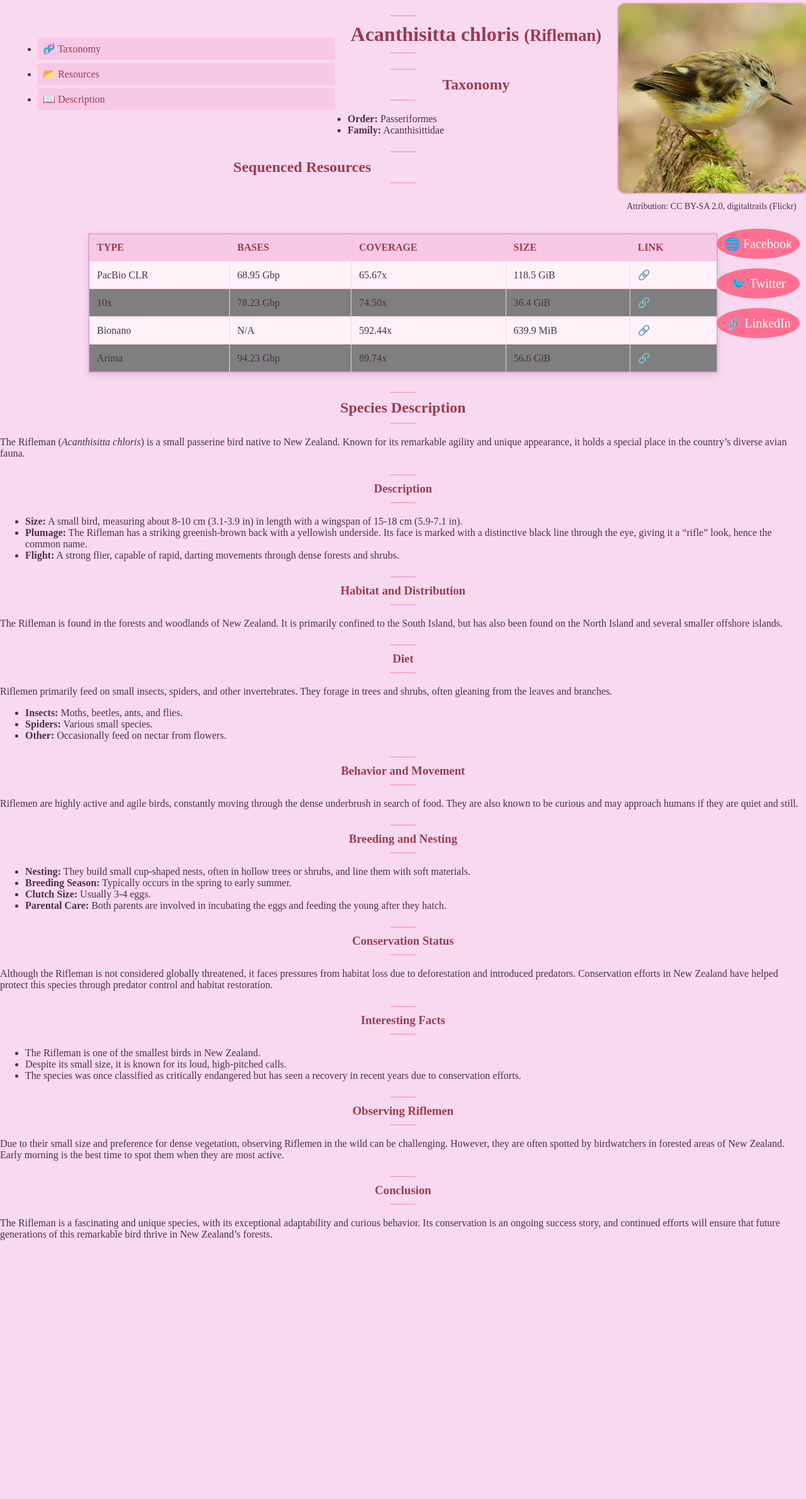
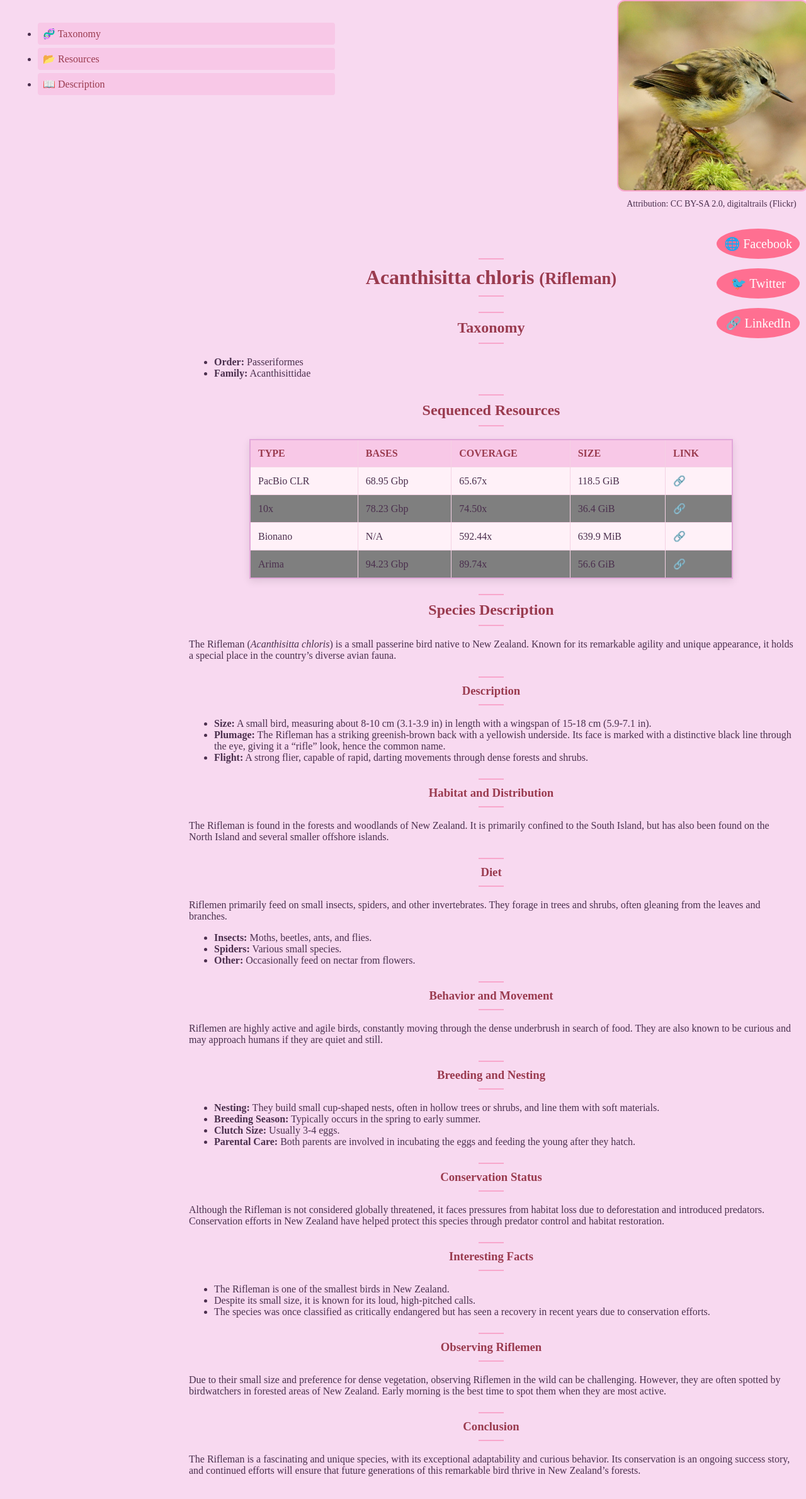
Before and after one commit to ola5670/genome-ark, a Jekyll site: the page built from _species/acanthisitta_chloris.md, in a window 1280 px wide. Shown: the whole page at 63% size. Built offline with Jekyll 4.4.1, drawn with Linux system fonts in a browser that asks for light colours; before the commit the page ends 1985 px from its top, so only the background shows below that.

Commit message:
Update main.css

```diff
--- a/assets/css/main.css
+++ b/assets/css/main.css
@@ -7,15 +7,13 @@ body {
   color: #4a2f4d; /* Ciemniejszy kolor tekstu, aby dobrze kontrastował z różowym */
 }
 
-/* Tabela na pierwszej stronie */
+/* Tabela */
 .first-page-table {
-  width: 80% !important;
-  max-width: 1200px !important;
-  margin: 20px auto !important;
-  border-collapse: collapse !important;
-  box-shadow: 0 4px 12px rgba(0, 0, 0, 0.1) !important;
-  background-color: #fff1f8 !important;
-  border: 2px solid #e2a7d9 !important;
+  width: 2200;
+  border-collapse: collapse;
+  box-shadow: 0 4px 12px rgba(0, 0, 0, 0.1);
+  background-color: #fff1f8; /* Bardzo jasny różowy dla tabeli */
+  border: 2px solid #e2a7d9; /* Różowa obramówka */
 }
 
 /* Nagłówki tabeli */
@@ -44,8 +42,8 @@ body {
 /* Tabela listująca zsekwencjonowane zasoby (druga strona) */
 .resources-table {
   width: 80%; /* Zmieniono na procenty dla lepszej responsywności */
-  max-width: 1000px;
-  margin: 30px auto;
+  max-width: 1200px;
+  margin: 20px auto;
   border-collapse: collapse;
   box-shadow: 0 4px 12px rgba(0, 0, 0, 0.1);
   background-color: #fff1f8; /* Bardzo jasny różowy dla tabeli */
@@ -75,6 +73,7 @@ body {
   background-color: transparent; /* Transparentne tło dla nieparzystych wierszy */
 }
 
+
 /* Style dla zdjęć */
 img {
   width: 120px; /* Zwiększono dla lepszej widoczności */
@@ -98,7 +97,7 @@ img:hover {
 .species-image.right-side {
   float: right;
   top: 20px;  /* Odstęp od górnej krawędzi */
-  right: 20px;
+  right: 20px
   margin: -20px 0 20px 20px;
   max-width: 300px;
 }
@@ -168,19 +167,11 @@ a:hover {
   color: white;
 }
 
-/* Sekcje treści - Zmiany zaczynają się tutaj */
-
-/* Pierwsza strona - wyśrodkowanie treści */
-.first-page .content {
-  margin: 0 auto;
-  width: 80%; /* Możesz dostosować szerokość */
-  padding: 20px;
-}
-
-/* Druga strona - treść przesunięta w prawo */
-.second-page .content {
-  margin-left: 30%; /* Przesunięcie treści w prawo */
-  width: 70%; /* Możesz dostosować szerokość */
+/* Sekcje treści */
+.content {
+  margin-left: 30%;
+  float: right;
+  width: 75%;
   padding: 20px;
 }
 
```
